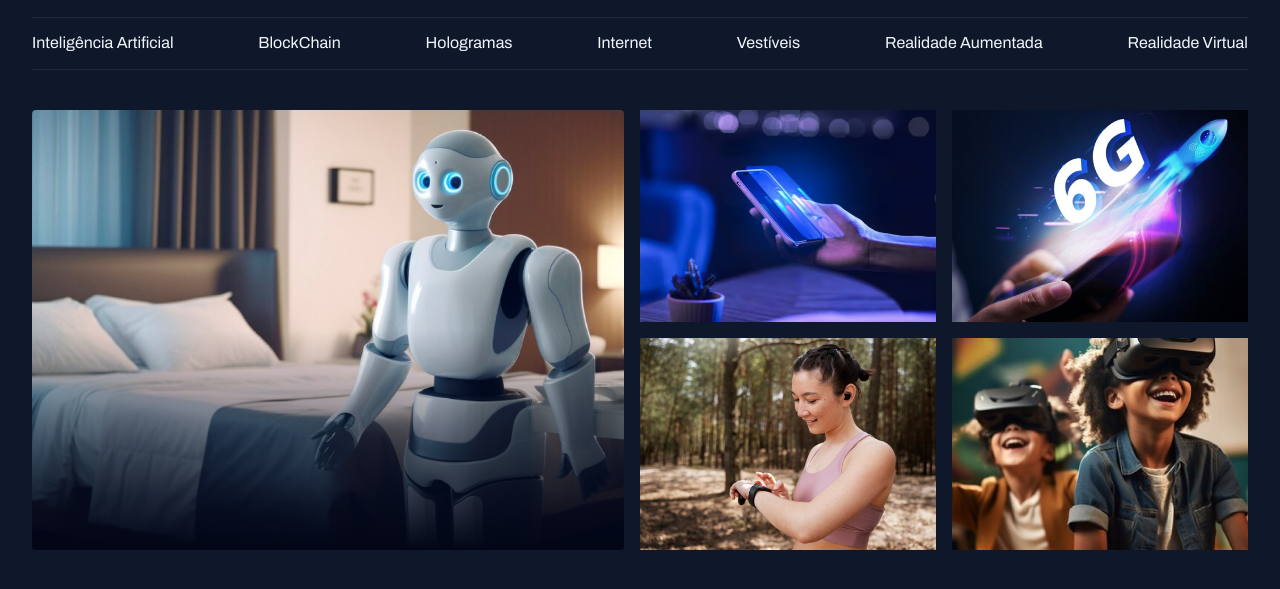
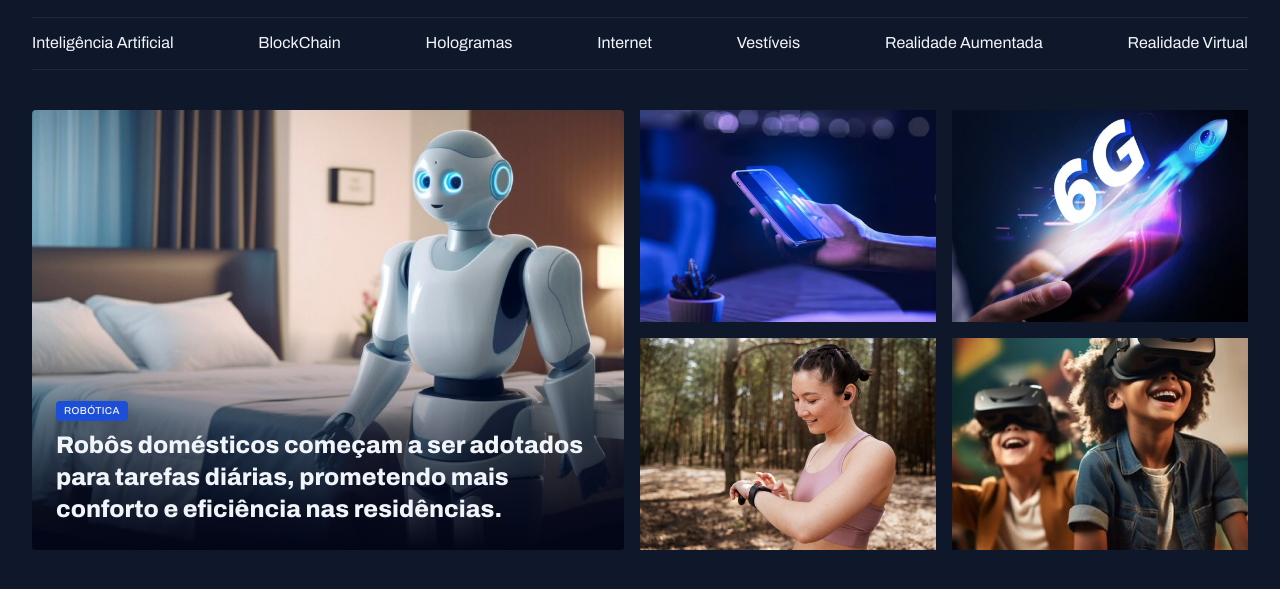
Before and after one commit to Carvalho-Lucas/Portal-Noticias, a plain HTML site: page index.html in a window 1280 px wide. Shown: the part 45-634 px from the top of the page. Drawn offline with Linux system fonts and the light colour scheme.

Commit message:
Adjusting card content

```diff
--- a/index.html
+++ b/index.html
@@ -42,9 +42,17 @@
 
     <main class="grid container">
       <section id="featured" class="grid grid-flow-col gap-16">
-        <div class="card">
+        <figure class="card">
           <img src="assets/images/Image 01.png" alt="imagem 1" />
-        </div>
+
+          <figcaption>
+            <span class="content-tag">Robótica</span>
+            <h2 class="text-2xl">
+              Robôs domésticos começam a ser adotados para tarefas diárias,
+              prometendo mais conforto e eficiência nas residências.
+            </h2>
+          </figcaption>
+        </figure>
 
         <div class="grid grid-cols-2 gap-16">
           <div>
--- a/styles/global.css
+++ b/styles/global.css
@@ -54,3 +54,15 @@ img {
 main {
   margin-top: 40px;
 }
+
+.content-tag {
+  display: inline-block;
+  background-color: var(--brand-color-dark);
+  padding: 4px 8px;
+  border-radius: 4px;
+  font: 500 10px/1.2 var(--font-family);
+  text-transform: uppercase;
+  letter-spacing: 0.04em;
+  color: var(--text-color-primary);
+  box-shadow: 0px 4px 16px rgba(2, 6, 23, 0.25);
+}
--- a/styles/sections.css
+++ b/styles/sections.css
@@ -15,10 +15,16 @@
     position: absolute;
     inset: 0;
     top: 50%;
-    background: linear-gradient(
-      180deg,
-      transparent 0%,
-      #020617 100%
-    );
+    background: linear-gradient(180deg, transparent 0%, #020617 100%);
+  }
+
+  figcaption {
+    position: absolute;
+    bottom: 0;
+    padding: 24px;
+
+    h2 {
+      margin-top: 8px;
+    }
   }
 }
--- a/styles/utility.css
+++ b/styles/utility.css
@@ -14,3 +14,19 @@
 .gap-16 {
   gap: 16px;
 }
+
+.text-2xl {
+  font: var(--h1);
+}
+
+.text-xl {
+  font: var(--h2);
+}
+
+.text-lg {
+  font: var(--h3);
+}
+
+.text-sm {
+  font: var(--text-sm);
+}
```
